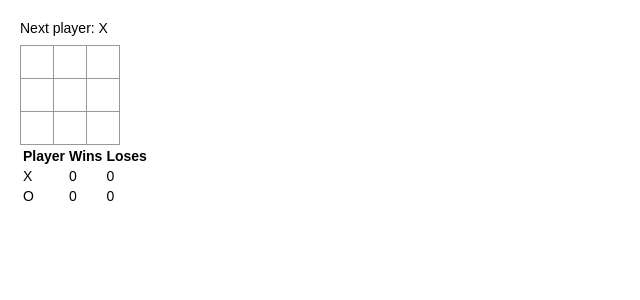
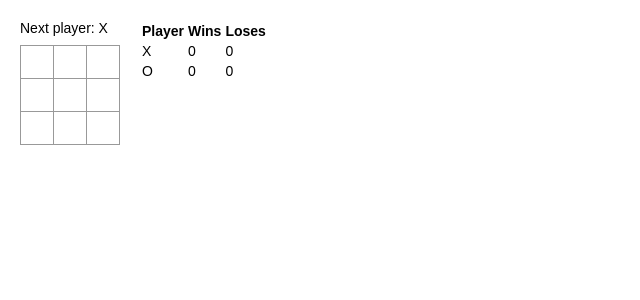
Before and after one commit to a-marimon/tic-tac-toe, a React (Create React App) app: page / in a window 1280 px wide. Shown: the top 300 px of the page, without its empty margins (0-640 px from the left). Built offline with nearby package versions, Linux system fonts and the light colour scheme.

Commit message:
reorganized code and changed from class components to functional components, now using hooks

```diff
--- /dev/null
+++ b/src/App.js
@@ -0,0 +1,66 @@
+// HOOKS
+import { useState } from 'react'
+
+// IMPORT COMPONENTS
+import Board from './components/board'
+import ScoreTable from './components/scoreTable'
+
+
+const Game = () => {
+  // STATE VARIABLES
+  const [squares, setSquares] = useState(Array(9).fill(null))
+  const [xIsNext, setXIsNext] = useState(true)
+  // const [xWins, setXWins] = useState(0)
+  // const [xLoses, setXLoses] = useState(0)
+
+  const handleClick = ((sq, i) => {
+    const squares = sq.slice()
+
+    if (calculateWinner(squares) || squares[i]) {
+      return;
+    }
+
+    squares[i] = xIsNext ? 'X' : "O"
+    setSquares(squares)
+    setXIsNext(!xIsNext)
+  })
+
+  return (
+    <div className="game">
+      <div className="game-board">
+        <Board
+          squares={squares}
+          xIsNext={xIsNext}
+          onClick={(i) => {handleClick(squares, i)}}
+          winner={calculateWinner(squares)}
+        />
+      </div>
+      <div className="game-info">
+        <ScoreTable winner={calculateWinner(squares)}/>
+      </div>
+    </div>
+  )
+}
+
+const  calculateWinner = (squares) => {
+  const lines = [
+    [0, 1, 2],
+    [3, 4, 5],
+    [6, 7, 8],
+    [0, 3, 6],
+    [1, 4, 7],
+    [2, 5, 8],
+    [0, 4, 8],
+    [2, 4, 6],
+  ];
+  for (let i = 0; i < lines.length; i++) {
+    const [a, b, c] = lines[i];
+    if (squares[a] && squares[a] === squares[b] && squares[a] === squares[c]) {
+      return squares[a];
+    }
+  }
+  return null;
+}
+
+
+export default Game
--- /dev/null
+++ b/src/components/board.js
@@ -0,0 +1,64 @@
+// IMPORT COMPONENTS
+import Square from './square'
+
+const Board = (props) => {
+  const winner = props.winner
+  let status
+
+  if(winner) {
+    status = 'Winner' + winner
+  } else {
+    status = `Next player: ${props.xIsNext ? 'X' : 'O'}`
+  }
+
+
+  return (
+    <div>
+      <div className="status">{status}</div>
+      <div className="board-row">
+        <Square
+          value={props.squares[0]}
+          onClick={() => props.onClick(0)}
+        />
+        <Square
+          value={props.squares[1]}
+          onClick={() => props.onClick(1)}
+        />
+        <Square
+          value={props.squares[2]}
+          onClick={() => props.onClick(2)}
+        />
+      </div>
+      <div className="board-row">
+        <Square
+          value={props.squares[3]}
+          onClick={() => props.onClick(3)}
+        />
+        <Square
+          value={props.squares[4]}
+          onClick={() => props.onClick(4)}
+        />
+        <Square
+          value={props.squares[5]}
+          onClick={() => props.onClick(5)}
+        />
+      </div>
+      <div className="board-row">
+        <Square
+          value={props.squares[6]}
+          onClick={() => props.onClick(6)}
+        />
+        <Square
+          value={props.squares[7]}
+          onClick={() => props.onClick(7)}
+        />
+        <Square
+          value={props.squares[8]}
+          onClick={() => props.onClick(8)}
+        />
+      </div>
+    </div>
+  );
+}
+
+export default Board
--- /dev/null
+++ b/src/components/scoreTable.js
@@ -0,0 +1,40 @@
+
+const ScoreTable = (props) => {
+  const winner = props.winner
+  let xWins = 0
+  let xLoses = 0
+
+  if (winner && winner === 'X') {
+    xWins = xWins + 1
+  } else if (winner && winner === 'O') {
+    xLoses = xLoses + 1
+  }
+
+  return (
+    <div className="score-table">
+      <table>
+        <thead>
+          <tr>
+            <th>Player</th>
+            <th>Wins</th>
+            <th>Loses</th>
+          </tr>
+        </thead>
+        <tbody>
+          <tr>
+            <td>X</td>
+            <td>{xWins}</td>
+            <td>{xLoses}</td>
+          </tr>
+          <tr>
+            <td>O</td>
+            <td>{xLoses}</td>
+            <td>{xWins}</td>
+          </tr>
+          </tbody>
+      </table>
+    </div>
+  )
+}
+
+export default ScoreTable
--- /dev/null
+++ b/src/components/square.js
@@ -0,0 +1,9 @@
+const Square = (props) => {
+  return (
+    <button className="square" onClick={props.onClick}>
+      {props.value}
+    </button>
+  );
+}
+
+export default Square
--- a/src/index.js
+++ b/src/index.js
@@ -1,183 +1,12 @@
 import React from 'react';
 import ReactDOM from 'react-dom';
 import './index.css';
-
-const Square = (props) => {
-  return (
-    <button className="square" onClick={props.onClick}>
-      {props.value}
-    </button>
-  );
-}
-
-const Score = (props) => {
-  const winner = calculateWinner(props.squares)
-  let xWins = 0
-  let xLoses = 0
-
-  if (winner && winner === 'X') {
-    xWins = xWins + 1
-  } else if (winner && winner === 'O') {
-    xLoses = xLoses + 1
-  }
-
-  return (
-    <div className="score-table">
-      <table>
-        <thead>
-          <tr>
-            <th>Player</th>
-            <th>Wins</th>
-            <th>Loses</th>
-          </tr>
-        </thead>
-        <tbody>
-          <tr>
-            <td>X</td>
-            <td>{xWins}</td>
-            <td>{xLoses}</td>
-          </tr>
-          <tr>
-            <td>O</td>
-            <td>{xLoses}</td>
-            <td>{xWins}</td>
-          </tr>
-          </tbody>
-      </table>
-    </div>
-  )
-}
-
-const Board = (props) => {
-  const winner = calculateWinner(props.squares)
-  let status
-
-  if(winner) {
-    status = 'Winner' + winner
-  } else {
-    status = `Next player: ${props.xIsNext ? 'X' : 'O'}`
-  }
+import Game from './App';
 
 
-  return (
-    <div>
-      <div className="status">{status}</div>
-      <div className="board-row">
-        <Square
-          value={props.squares[0]}
-          onClick={() => props.onClick(0)}
-        />
-        <Square
-          value={props.squares[1]}
-          onClick={() => props.onClick(1)}
-        />
-        <Square
-          value={props.squares[2]}
-          onClick={() => props.onClick(2)}
-        />
-      </div>
-      <div className="board-row">
-        <Square
-          value={props.squares[3]}
-          onClick={() => props.onClick(3)}
-        />
-        <Square
-          value={props.squares[4]}
-          onClick={() => props.onClick(4)}
-        />
-        <Square
-          value={props.squares[5]}
-          onClick={() => props.onClick(5)}
-        />
-      </div>
-      <div className="board-row">
-        <Square
-          value={props.squares[6]}
-          onClick={() => props.onClick(6)}
-        />
-        <Square
-          value={props.squares[7]}
-          onClick={() => props.onClick(7)}
-        />
-        <Square
-          value={props.squares[8]}
-          onClick={() => props.onClick(8)}
-        />
-      </div>
-    </div>
-  );
-}
-
-class Game extends React.Component {
-  constructor(props) {
-    super(props)
-    this.state = {
-      squares: Array(9).fill(null),
-      xIsNext: true,
-      score: {
-        xWins: 0,
-        xLoses: 0
-      }
-    }
-  }
-
-  handleClick(i) {
-    const squares = this.state.squares.slice()
-
-    if (calculateWinner(squares) || squares[i]) {
-      return;
-    }
-
-    squares[i] = this.state.xIsNext ? 'X' : "O"
-    this.setState({
-      squares: squares,
-      xIsNext: !this.state.xIsNext
-    })
-  }
-
-  render() {
-    return (
-      <div className="game">
-        <div className="game-board">
-          <Board
-            squares={this.state.squares}
-            xIsNext={this.state.xIsNext}
-            onClick={(i) => {this.handleClick(i)}}
-          />
-          <Score squares={this.state.squares}/>
-        </div>
-        <div className="game-info">
-          <div>{/* status */}</div>
-          <ol>{/* TODO */}</ol>
-        </div>
-      </div>
-    );
-  }
-}
-
-function calculateWinner(squares) {
-  const lines = [
-    [0, 1, 2],
-    [3, 4, 5],
-    [6, 7, 8],
-    [0, 3, 6],
-    [1, 4, 7],
-    [2, 5, 8],
-    [0, 4, 8],
-    [2, 4, 6],
-  ];
-  for (let i = 0; i < lines.length; i++) {
-    const [a, b, c] = lines[i];
-    if (squares[a] && squares[a] === squares[b] && squares[a] === squares[c]) {
-      return squares[a];
-    }
-  }
-  return null;
-}
-
-// ========================================
-
 ReactDOM.render(
-  <Game />,
+  <React.StrictMode>
+    <Game />
+  </React.StrictMode>,
   document.getElementById('root')
 );
```
